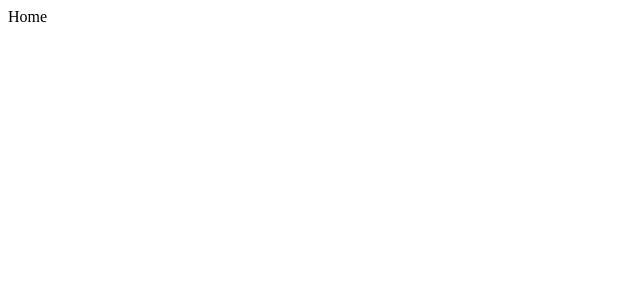
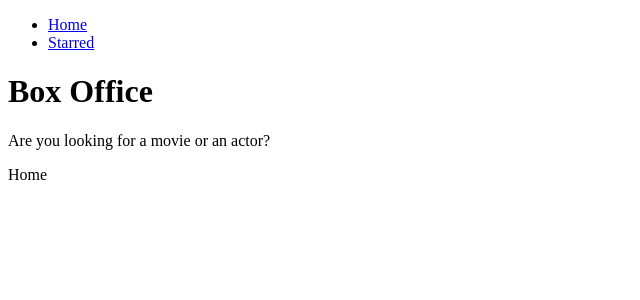
Before and after one commit to surajbera/react-moviemagnet-app, a React (Vite) app: page / in a window 1280 px wide. Shown: the top 300 px of the page, without its empty margins (0-640 px from the left). Built offline with nearby package versions, Linux system fonts and the light colour scheme.

Commit message:
layouts and navigation betweem pages

```diff
--- a/src/App.jsx
+++ b/src/App.jsx
@@ -6,6 +6,9 @@ import Home from './pages/home/Home';
 import Starred from './pages/starred/Starred';
 import NotFound from './pages/notfound/NotFound';
 
+/* components */
+import PageLayout from './components/page-layout/PageLayout';
+
 /* styles */
 import './App.css';
 
@@ -13,9 +16,11 @@ function App() {
   return (
     <BrowserRouter>
       <Routes>
-        <Route path='/' element={<Home />} />
-        <Route path='/starred' element={<Starred />} />
-        <Route path='*' element={<NotFound />} />
+        <Route element={<PageLayout />}>
+          <Route path='/' element={<Home />} />
+          <Route path='/starred' element={<Starred />} />
+          <Route path='*' element={<NotFound />} />
+        </Route>
       </Routes>
     </BrowserRouter>
   );
--- /dev/null
+++ b/src/components/app-title/AppTitle.jsx
@@ -0,0 +1,9 @@
+const AppTitle = ({ title, subTitle }) => {
+  return (
+    <div>
+      <h1>{title}</h1>
+      <p>{subTitle}</p>
+    </div>
+  );
+};
+export default AppTitle;
--- /dev/null
+++ b/src/components/navbar/Navbar.jsx
@@ -0,0 +1,27 @@
+import { Link } from 'react-router-dom';
+
+const Navbar = () => {
+  const LINKS = [
+    {
+      text: 'Home',
+      to: '/',
+    },
+    {
+      text: 'Starred',
+      to: '/starred',
+    },
+  ];
+
+  return (
+    <nav>
+      <ul>
+        {LINKS.map((link) => (
+          <li key={link.text}>
+            <Link to={link.to}>{link.text}</Link>
+          </li>
+        ))}
+      </ul>
+    </nav>
+  );
+};
+export default Navbar;
--- /dev/null
+++ b/src/components/page-layout/PageLayout.jsx
@@ -0,0 +1,17 @@
+/* libraries */
+import { Outlet } from 'react-router-dom';
+
+/* components */
+import Navbar from '../navbar/Navbar';
+import AppTitle from '../app-title/AppTitle';
+
+const PageLayout = () => {
+  return (
+    <div>
+      <Navbar />
+      <AppTitle title='Box Office' subTitle='Are you looking for a movie or an actor?' />
+      <Outlet />
+    </div>
+  );
+};
+export default PageLayout;
```
